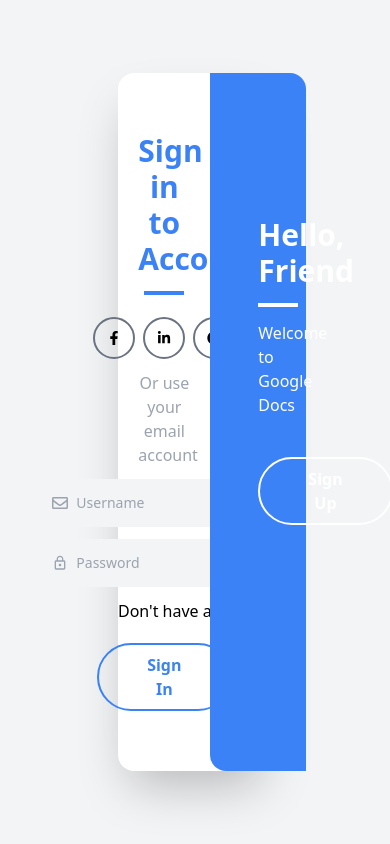
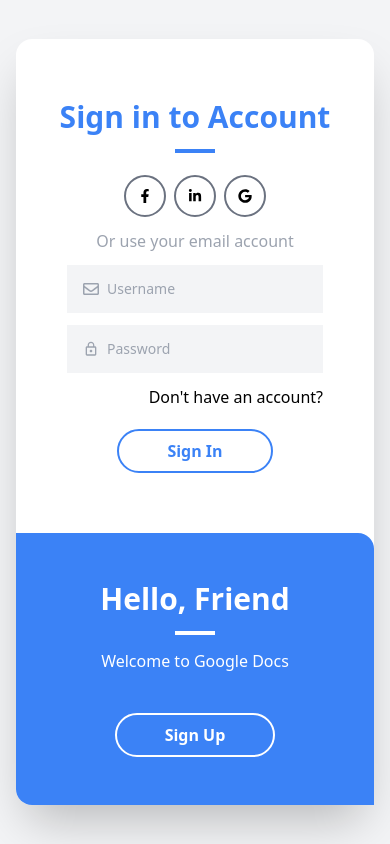
Before and after one commit to projet-mgt2/FRONTEND-MGT2-GOOGLE-DOCS, a Next.js app: page / in a window 390 px wide. Built offline with nearby package versions, Linux system fonts and the light colour scheme.

Commit message:
Refactor Login page to be responsive across various screen sizes

```diff
--- a/src/pages/login/index.js
+++ b/src/pages/login/index.js
@@ -1,4 +1,3 @@
-
 import React, { useState } from 'react';
 import { useRouter } from 'next/router';
 import { useForm } from 'react-hook-form';
@@ -26,15 +25,15 @@ export default function Login() {
     try {
       const res = await apiUser.login(data);
       if (token.isJWT(res)) {
-       // setBg("bg-white   w-120 drop-shadow-[0_25px_25px_rgba(0,255,0,0.5)]");
+     // setBg("bg-white    drop-shadow-[0_25px_25px_rgba(0,255,0,0.5)]");
         setTimeout(() => {
           router.push('/home');
         }, 1000);
       } else {
         setErrorMessage("Username or password not valid");
-       // setBg("bg-white rounded-md w-120 drop-shadow-[0_25px_25px_rgba(255,0,0,0.5)]");
+      //  setBg("bg-white rounded-md  drop-shadow-[0_25px_25px_rgba(255,0,0,0.5)]");
         setTimeout(() => {
-        //  setBg("bg-white  rounded-md w-120 drop-shadow-2xl");
+      // setBg("bg-white  rounded-md  drop-shadow-2xl");
           setErrorMessage("");
         }, 500);
       }
@@ -46,20 +45,21 @@ export default function Login() {
 
   return (
     <div className={bg}>
-      <main className='flex flex-col items-center justify-center w-full flex-1 px-20 text-center'>
-        <div className='bg-white rounded-2xl shadow-2xl flex w-2/3 max-w-4xl'>
-          <div className="w-3/5 p-5">
+      <main className='flex flex-col items-center justify-center w-full flex-1 px-4 md:px-8 lg:px-16 xl:px-32 text-center'>
+        <div className='bg-white rounded-2xl shadow-2xl flex flex-col md:flex-row w-full max-w-4xl'>
+          <div className="md:w-3/5 p-5">
             <div className="py-10">
               <h2 className="text-3xl font-bold text-blue-500 mb-2">Sign in to Account</h2>
               <div className="border-2 w-10 border-blue-500 inline-block mb-2"></div>
               <div className="flex justify-center my-2">
-                <a href="#" className="border-2 border-gray-500 rounded-full p-3 mx-1">
-                  <FaFacebookF className="text-sm" />
-                </a>
-                <a href="#" className="border-2 border-gray-500 rounded-full p-3 mx-1">
+              <a href="#" className="border-2 border-gray-500 rounded-full p-3 mx-1 transition duration-300 ease-in-out transform hover:scale-110">
+                    <FaFacebookF className="text-sm" />
+                  </a>
+
+                <a href="#" className="border-2 border-gray-500 rounded-full p-3 mx-1 transition duration-300 ease-in-out transform hover:scale-110">
                   <FaLinkedinIn className="text-sm" />
                 </a>
-                <a href="#" className="border-2 border-gray-500 rounded-full p-3 mx-1">
+                <a href="#" className="border-2 border-gray-500 rounded-full p-3 mx-1 transition duration-300 ease-in-out transform hover:scale-110">
                   <FaGoogle className="text-sm" />
                 </a>
               </div>
@@ -103,8 +103,8 @@ export default function Login() {
               </form>
             </div>
           </div>
-          <div className="w-2/5 bg-blue-500 text-white rounded-tr-2xl rounded-bl-2xl py-36 px-12">
-            <h2 className="text-3xl font-bold mb-2">Hello, Friend</h2>
+          <div className="md:w-2/5 bg-blue-500 text-white rounded-tr-2xl rounded-bl-2xl py-12 px-6 md:py-24 md:px-12">
+               <h2 className="text-3xl font-bold mb-2">Hello, Friend</h2>
             <div className="border-2 w-10 border-white inline-block mb-2"></div>
             <p className="mb-10">Welcome to Google Docs</p>
             <button
```
